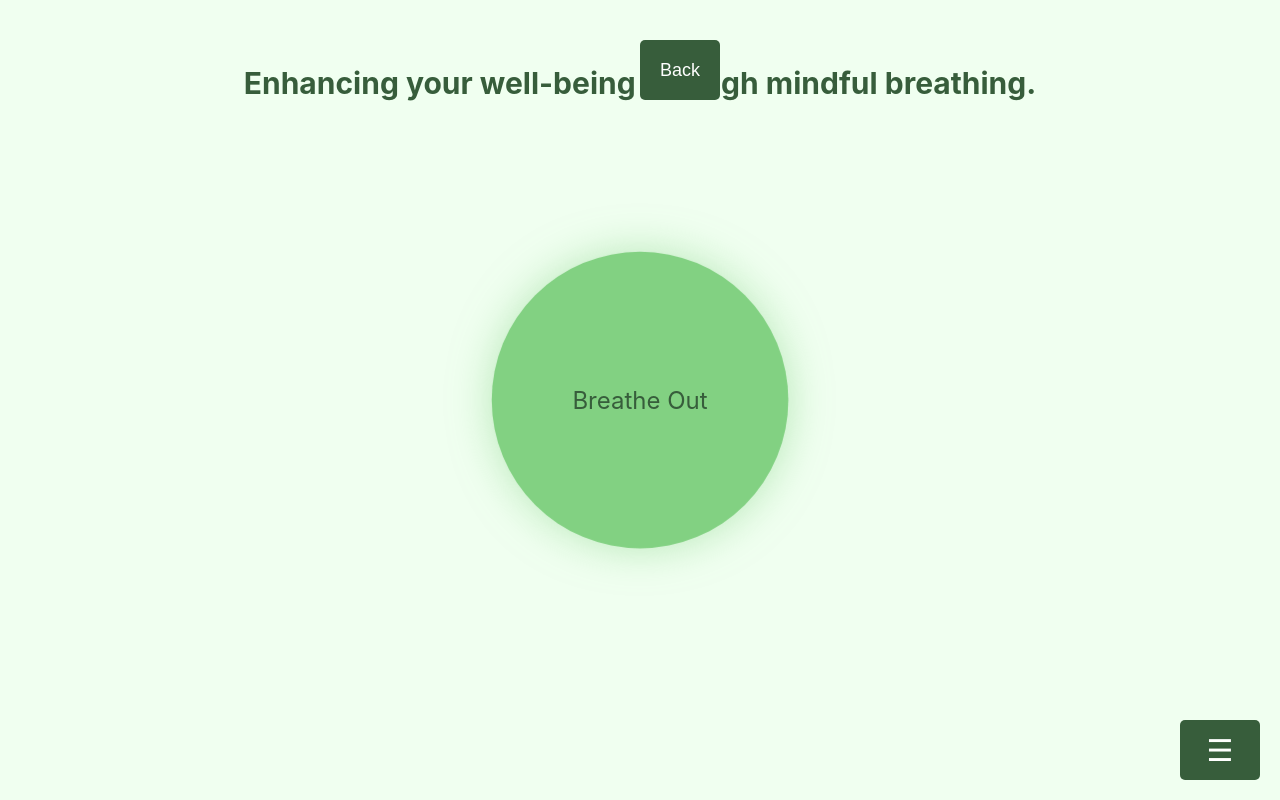
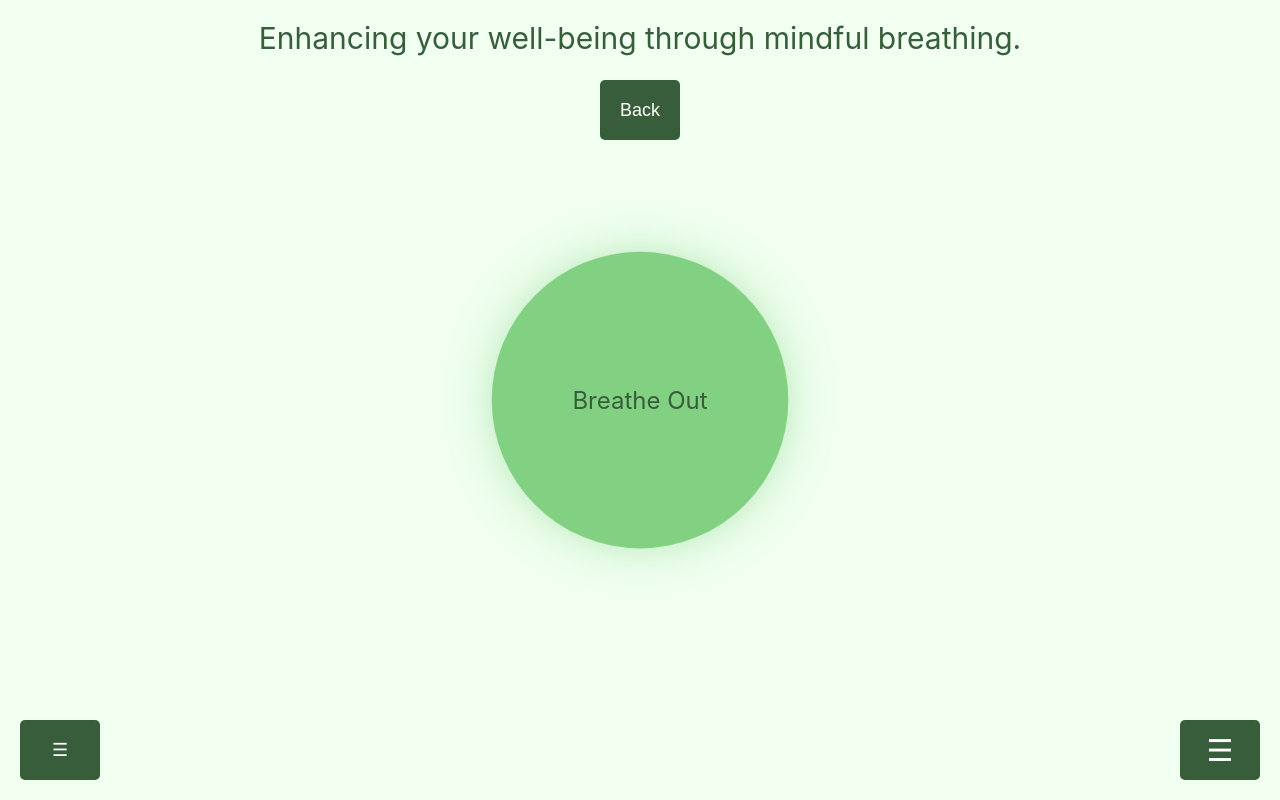
Before and after one commit to kpytlos/breathetest, a React (Create React App) app: page / in a window 1280 px wide. Built offline with nearby package versions, Linux system fonts and the light colour scheme.

Commit message:
Added new button and organized layout

```diff
--- a/src/App.css
+++ b/src/App.css
@@ -1,19 +1,29 @@
-.App {
-  text-align: center;
+.MainAppContainer {
+  position: relative;
+  height: 100vh;
+  width: 100vw;
+  background-color: #f0fff0;
 }
 
 .mainTitle {
+  width: 100vw;
   position: absolute;
-  top: 40px;
+  top: 20px;
+  left: 50%;
+  transform: translateX(-50%);
   text-align: center;
   color: #375d3b;
-  width: 100%;
   font-size: clamp(15px, 5vw, 30px);
 }
 
+.backButtonContainer {
+  position: absolute;
+  top: 80px;
+  left: 50%;
+  transform: translateX(-50%);
+}
+
 .App-header {
-  background-color: #f0fff0;
-  min-height: 100vh;
   display: flex;
   flex-direction: column;
   align-items: center;
--- a/src/App.js
+++ b/src/App.js
@@ -2,6 +2,8 @@ import React, { Component } from "react";
 import "./App.css";
 import Circle from "./Components/Circle";
 import Menu from "./Components/Menu";
+import BackButton from "./Components/BackButton";
+import "./Components/BackButton.css";
 
 class App extends Component {
   state = {
@@ -17,14 +19,21 @@ class App extends Component {
     }
   };
 
+  handleGoBack = () => {
+    this.handleMenuOptionSelect("menu");
+  };
+
   render() {
     const { currentScreen } = this.state;
     return (
-      <div className="appContainer">
-        <h2 className="mainTitle">
+      <div className="MainAppContainer">
+        <div className="mainTitle">
           Enhancing your well-being through mindful breathing.
-        </h2>
-        <div className="App App-header">
+        </div>
+        <div className="backButtonContainer">
+          <BackButton onGoBack={this.handleGoBack} />
+        </div>
+        <div className="App-header">
           {currentScreen === "menu" ? (
             <Menu onMenuOptionSelect={this.handleMenuOptionSelect} />
           ) : currentScreen === "circle" ? (
--- a/src/Components/BackButton.css
+++ b/src/Components/BackButton.css
@@ -1,5 +1,5 @@
-.backButton {
+/* .backButton {
   position: fixed;
   top: 40px;
   left: 50%;
-}
+} */
--- a/src/Components/Circle.css
+++ b/src/Components/Circle.css
@@ -4,12 +4,13 @@
   width: 100vw;
 }
 
-.circleBreaths {
+.circleAnimationAndBreathText {
   display: flex;
   align-items: center;
   justify-content: center;
   height: 100%;
 }
+
 .circle {
   background-color: #82d182;
   width: 18vh;
--- a/src/Components/Circle.js
+++ b/src/Components/Circle.js
@@ -1,6 +1,6 @@
 import React, { Component } from "react";
-import OptionsButton from "./NumberOfBreathButton";
-import BackButton from "./BackButton";
+import NumberOfBreathButton from "./NumberOfBreathButton";
+import TimerButton from "./TimerButton";
 import "./Circle.css";
 
 class Circle extends Component {
@@ -48,10 +48,6 @@ class Circle extends Component {
     );
   };
 
-  handleGoBack = () => {
-    this.props.onMenuOptionSelect("menu");
-  };
-
   render() {
     const { duration, resetAnimation, breaths } = this.state;
     const circleClassName = `circle ${resetAnimation ? "reset-animation" : ""}`;
@@ -59,15 +55,15 @@ class Circle extends Component {
 
     return (
       <div className="circleContainer">
-        <div className="circleBreaths">
+        <div className="circleAnimationAndBreathText">
           <div
             className={circleClassName}
             style={{ animationDuration: `${breathDuration}s` }}
           ></div>
           <div className="text">{this.state.text}</div>
-          <OptionsButton onBreathsNumber={this.handleBreathsNumber} />
         </div>
-        <BackButton onGoBack={this.handleGoBack} />
+        <NumberOfBreathButton onBreathsNumber={this.handleBreathsNumber} />
+        <TimerButton />
       </div>
     );
   }
--- a/src/Components/Menu.css
+++ b/src/Components/Menu.css
@@ -9,7 +9,6 @@
 h2 {
   font-size: 24px;
   color: #375d3b;
-  margin-bottom: 20px;
 }
 
 @media (max-width: 768px) {
--- a/src/Components/TimerButton.css
+++ b/src/Components/TimerButton.css
@@ -0,0 +1,5 @@
+.timerContainer {
+  position: fixed;
+  bottom: 20px;
+  left: 20px;
+}
--- a/src/Components/TimerButton.js
+++ b/src/Components/TimerButton.js
@@ -1,6 +1,6 @@
-import React, { Component, useSyncExternalStore } from "react";
+import React, { Component } from "react";
 import Button from "./Button";
-import "./NumberOfBreathButton.css";
+import "./TimerButton.css";
 
 class TimerButton extends Component {
   state = {
@@ -16,7 +16,7 @@ class TimerButton extends Component {
   render() {
     const { showOptions } = this.state;
     return (
-      <div>
+      <div className="timerContainer">
         <div>
           <Button onClick={this.handleToggleOptions}>☰</Button>
         </div>
```
